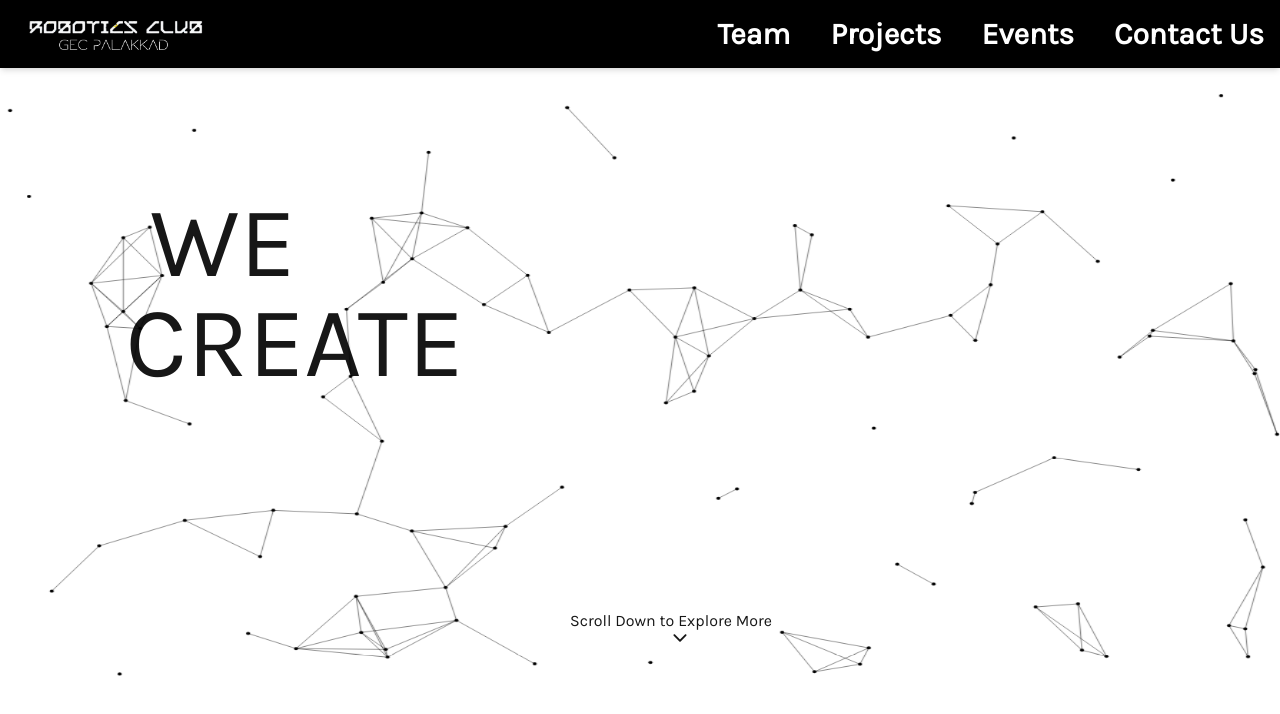
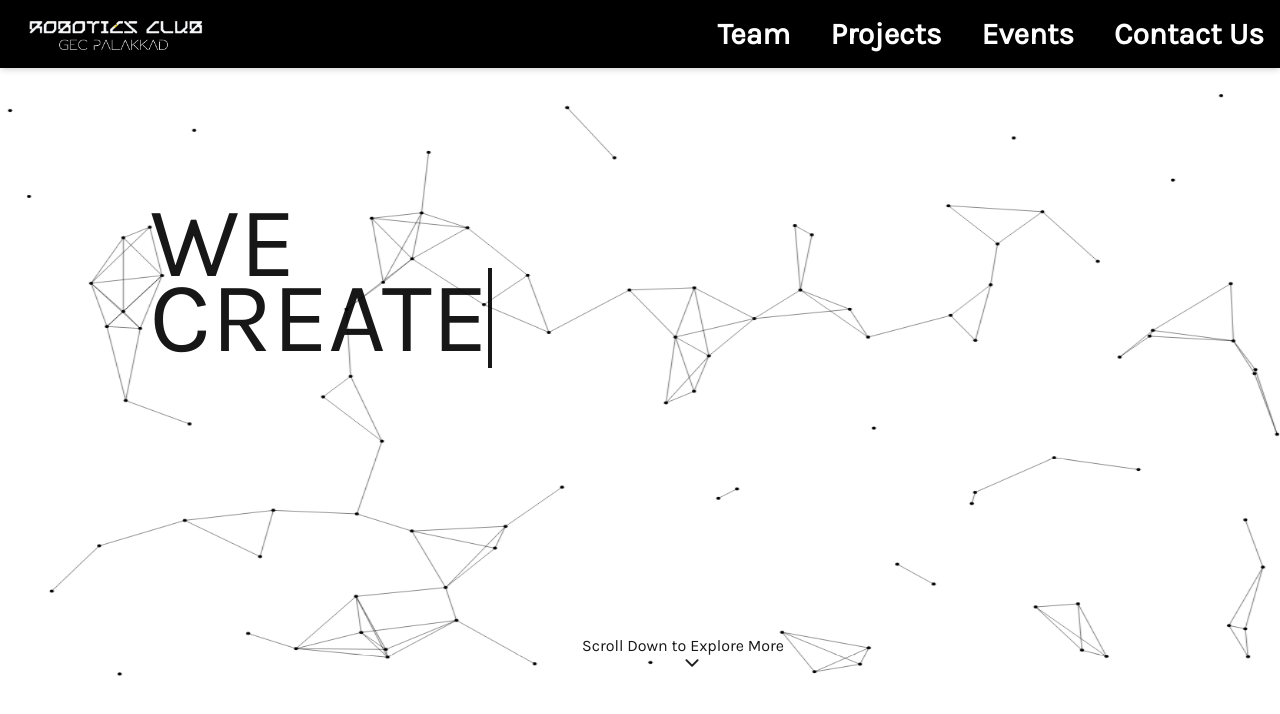
Before and after one commit to Muflih-uk/RoboticsClub-Website, a Next.js app: page / in a window 1280 px wide. Shown: the top 714 px of the page. Built offline with nearby package versions, Linux system fonts and the light colour scheme.

Commit message:
Home PageCompeltely Created

```diff
--- a/app/Home.tsx
+++ b/app/Home.tsx
@@ -98,16 +98,16 @@ const Home = () => {
         </div>
         <div className={`${isOpen ? 'hidden':'block'} md:hidden h-[160px] flex flex-col justify-center items-center`}>
           <h1 className='text-black text-3xl'>WE</h1>
-          <h1 className='text-black text-3xl'>{words[index].substring(0,subIndex)}</h1>
+          <h1 className='text-black text-3xl border-r-4'>{words[index].substring(0,subIndex)}</h1>
         </div>
       </div>
       <div className='relative hidden md:flex md:w-[1366px] md:h-[615px]'>
         <h1 className='text-[100px] mt-[100px] ml-[150px]'>WE</h1>
-        <h1 className='text-[100px] mt-[200px] ml-[-170px]'>{words[index].substring(0,subIndex)}</h1>
-        <div className='absolute flex ml-[570px] mb-[30px] flex-col bottom-0'>
+        <h1 className='flex text-[100px] justify-center items-center mt-[200px] ml-[-146px] border-r-4 h-[100px]'>{words[index].substring(0,subIndex)}</h1>
+        <Link href={'/'} className='absolute flex left-1/2 -translate-x-1/2 flex-col bottom-0 p-[5px]'>
           <h1>Scroll Down to Explore More</h1>
           <IoIosArrowDown className='text-[20px] ml-[100px] animate-bounce' />
-        </div>
+        </Link>
       </div>
       <ParticleAnimation/>
       </section>
--- a/app/page.tsx
+++ b/app/page.tsx
@@ -1,5 +1,4 @@
 import Home from "./Home";
-
 const Page = () => {
   return(
     <Home/>
```
Also changed, not shown: app/Gallery.tsx (added).
